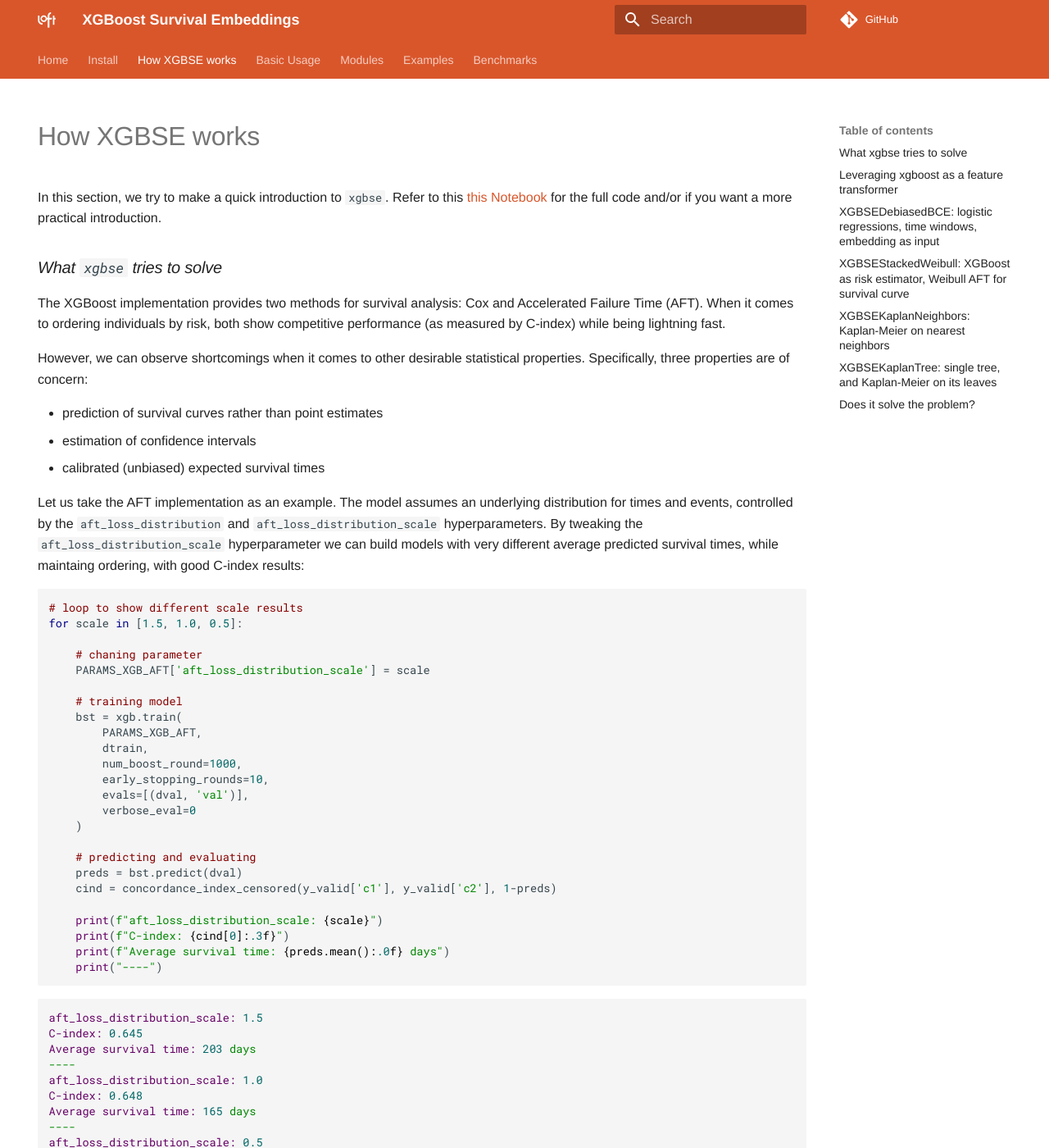
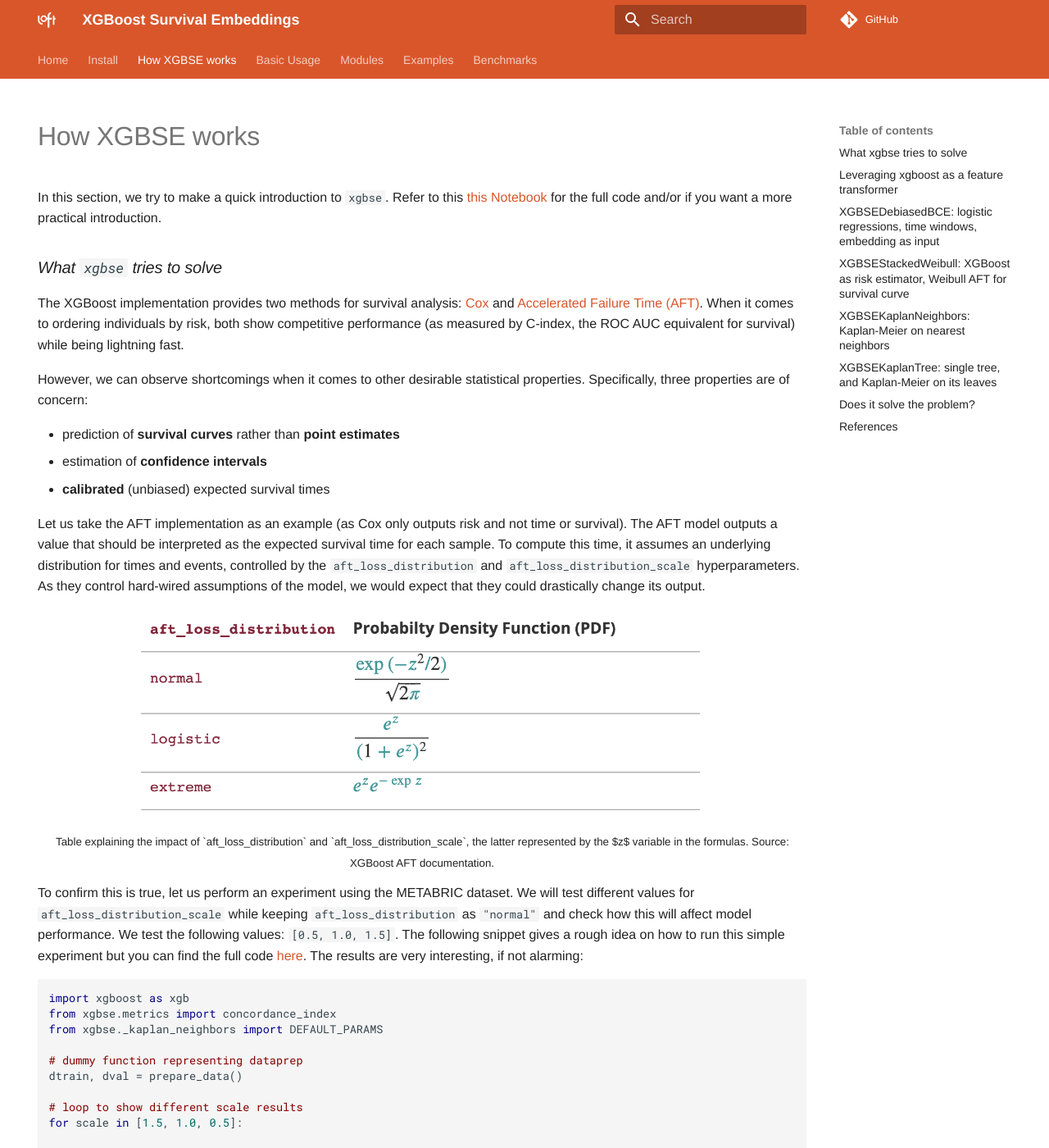
Before and after one commit to loft-br/xgboost-survival-embeddings, an MkDocs documentation site: the page built from docs/how_xgbse_works.md, in a window 1280 px wide and 1400 px high. Shown: the whole window at 82% size. Built offline with MkDocs 1.6.1 and Material for MkDocs 9.7.7, drawn with Linux system fonts in a browser that asks for light colours; nearby versions of some CDN libraries; some web fonts are replaced; comment, search, counter and statistics services are not loaded; some of the changed text lies outside the part shown.

Commit message:
docs: improving documentation so its closer to towards data science post

````diff
--- a/docs/how_xgbse_works.md
+++ b/docs/how_xgbse_works.md
@@ -7,26 +7,41 @@
 
 ### *What `xgbse` tries to solve*
 
-The XGBoost implementation provides two methods for survival analysis: Cox and Accelerated Failure Time (AFT). When it comes to ordering individuals by risk, both show competitive performance (as measured by C-index) while being lightning fast.
+The XGBoost implementation provides two methods for survival analysis: [Cox](https://forecast.global/insight/underrated-in-ml-intro-to-survival-analysis/) and [Accelerated Failure Time (AFT)](https://xgboost.readthedocs.io/en/latest/tutorials/aft_survival_analysis.html). When it comes to ordering individuals by risk, both show competitive performance (as measured by C-index, the ROC AUC equivalent for survival) while being lightning fast.
 
 However, we can observe shortcomings when it comes to other desirable statistical properties. Specifically, three properties are of concern:
 
-* prediction of survival curves rather than point estimates
-* estimation of confidence intervals
-* calibrated (unbiased) expected survival times
+* prediction of **survival curves** rather than **point estimates**
+* estimation of **confidence intervals**
+* **calibrated** (unbiased) expected survival times
 
-Let us take the AFT implementation as an example. The model assumes an underlying distribution for times and events, controlled by the `aft_loss_distribution` and `aft_loss_distribution_scale` hyperparameters. By tweaking the `aft_loss_distribution_scale` hyperparameter we can build models with very different average predicted survival times, while maintaing ordering, with good C-index results:
+Let us take the AFT implementation as an example (as Cox only outputs risk and not time or survival). The AFT model outputs a value that should be interpreted as the expected survival time for each sample. To compute this time, it assumes an underlying distribution for times and events, controlled by the `aft_loss_distribution` and `aft_loss_distribution_scale` hyperparameters. As they control hard-wired assumptions of the model, we would expect that they could drastically change its output.
+
+<center>
+    <img src="img/xgb_aft_hyperparams.png" width=700>
+    <br>
+    <sub>Table explaining the impact of `aft_loss_distribution` and `aft_loss_distribution_scale`, the latter represented by the $z$ variable in the formulas. Source: XGBoost AFT documentation.</sub>
+</center>
+
+To confirm this is true, let us perform an experiment using the METABRIC dataset. We will test different values for `aft_loss_distribution_scale` while keeping `aft_loss_distribution` as `"normal"` and check how this will affect model performance. We test the following values: `[0.5, 1.0, 1.5]`. The following snippet gives a rough idea on how to run this simple experiment but you can find the full code [here](https://github.com/loft-br/xgboost-survival-embeddings/blob/main/examples/how_xgbse_works.ipynb). The results are very interesting, if not alarming:
 
 ```python
+import xgboost as xgb
+from xgbse.metrics import concordance_index
+from xgbse._kaplan_neighbors import DEFAULT_PARAMS
+
+# dummy function representing dataprep
+dtrain, dval = prepare_data()
+
 # loop to show different scale results
 for scale in [1.5, 1.0, 0.5]:
 
     # chaning parameter
-    PARAMS_XGB_AFT['aft_loss_distribution_scale'] = scale
+    DEFAULT_PARAMS['aft_loss_distribution_scale'] = scale
 
     # training model
     bst = xgb.train(
-        PARAMS_XGB_AFT,
+        DEFAULT_PARAMS,
         dtrain,
         num_boost_round=1000,
         early_stopping_rounds=10,
@@ -36,10 +51,10 @@
 
     # predicting and evaluating
     preds = bst.predict(dval)
-    cind = concordance_index_censored(y_valid['c1'], y_valid['c2'], 1-preds)
+    cind = concordance_index(y_valid, -preds, risk_strategy="precomputed")
 
     print(f"aft_loss_distribution_scale: {scale}")
-    print(f"C-index: {cind[0]:.3f}")
+    print(f"C-index: {cind:.3f}")
     print(f"Average survival time: {preds.mean():.0f} days")
     print("----")
 ```
@@ -59,9 +74,15 @@
 ----
 ```
 
-If we plot the average predictions alongside a unbiased survival estimator such as the Kaplan Meier we can check that for each step of `0.5` in `aft_loss_distribution_scale` we move roughly one decile to the right in the curve.
+In all three scenarios, we can build models with C-index results close to the state of the art [8]. However, our predictions change drastically, with two models showing an average predicted survival time difference of 78 days. This difference would perhaps be understandable if we were analyzing a single sample. But we're looking across the full validation dataset where the average prediction should be fairly stable regardless of which model we use.
 
-<img src="img/avg_preds_vs_kaplan_xgb.png">
+If we plot these results alongside an unbiased survival estimator such as the Kaplan Meier we can check that for each step of `0.5` in `aft_loss_distribution_scale` we move roughly one decile to the right in the curve. Also, we don't see a full survival curve: XGBoost only outputs point time-to-event predictions (no confidence intervals either).
+
+<center>
+    <img src="img/avg_preds_vs_kaplan_xgb.png">
+    <br>
+    <sub>Vanilla XGBoost outputs predictions that are overly sensitive to hyperparameters, which prevents its use on applications that are sensitive to survival curve calibration.</sub>
+</center>
 
 So what predictions should we trust? Such sensitivity to hyperparameters (`0.003` C-index variation yet 78 days difference) raises red flags for applications that are dependent on robust and calibrated time-to-event estimates, mining trust and preventing shipping survival analysis models to production.
 
@@ -70,6 +91,14 @@
 Although in need of an extension for statistical rigor, `xgboost` is still a powerhouse. C-index results show that the model can capture a great deal of signal, being competitive with the state of the art. We just need to adapt how we use it.
 
 Besides being leveraged for prediction tasks, Gradient Boosted Trees (GBTs) can also be used as ***feature transformers*** of the input data. Trees in the ensemble perform splits on features that discriminate the target, encoding the most relevant information for the task at hand in their structure. In particular, the terminal nodes (leaves) at each tree in the ensemble define a ***[feature transformation](http://scikit-learn.org/stable/auto_examples/ensemble/plot_feature_transformation.html) (embedding)*** of the input data.
+
+
+<center>
+    <img src="img/xgb_feature_transform.png" width=700>
+    <br>
+    <sub>We can extract features from a forest model like XGBoost, transforming the original feature space into a "leaf occurrence" embedding. Orange nodes represent the path of a single sample in the ensemble.
+</sub>
+</center>
 
 This kind of *tree ensemble embedding* has very convenient properties:
 
@@ -130,14 +159,22 @@
 Now we return to the first example and check how `XGBEmbedKaplanNeighbors` performs:
 
 ```python
+# importing xgbse
+from xgbse import XGBSEKaplanNeighbors
+from xgbse._kaplan_neighbors import DEFAULT_PARAMS
+from xgbse.metrics import concordance_index
+
+# dummy function representing dataprep
+dtrain, dval = prepare_data()
+
 # loop to show different scale results
 for scale in [1.5, 1.0, 0.5]:
 
     # chaning parameter
-    PARAMS_XGB_AFT['aft_loss_distribution_scale'] = scale
+    DEFAULT_PARAMS['aft_loss_distribution_scale'] = scale
 
     # training model
-    xgbse_model = XGBSEKaplanNeighbors(PARAMS_XGB_AFT, n_neighbors=30)
+    xgbse_model = XGBSEKaplanNeighbors(DEFAULT_PARAMS, n_neighbors=30)
     xgbse_model.fit(
         X_train, y_train,
         validation_data = (X_valid, y_valid),
@@ -147,11 +184,11 @@
 
     # predicting and evaluating
     preds = xgbse_model.predict(X_valid)
-    cind = concordance_index_censored(y_valid['c1'], y_valid['c2'], (1-preds).mean(axis=1))
+    cind = concordance_index(y_valid, preds)
     avg_probs = preds[[30, 90, 150]].mean().values.round(4).tolist()
 
     print(f"aft_loss_distribution_scale: {scale}")
-    print(f"C-index: {cind[0]:.3f}")
+    print(f"C-index: {cind:.3f}")
     print(f"Average probability of survival at [30, 90, 150] days: {avg_probs}")
     print("----")
 ```
@@ -173,6 +210,31 @@
 
 As measured by the average probability of survival in 30, 90 and 150 days the model is very stable, showing similar calibration results independently of `aft_loss_distribution_scale` choice, with comparable (or a bit worse) C-index results. Visually, the comparison of the average model predictions to a Kaplan Meier yields much better results:
 
-<img src="img/avg_preds_vs_kaplan_xgbse.png">
+<center>
+    <img src="img/avg_preds_vs_kaplan_xgbse.png">
+    <br>
+    <sub>XGBSE outputs a full survival curve and it is much more stable than vanilla XGBoost, its average prediction being fairly close to the unbiased KM estimator. </sub>
+</center>
 
 No more point estimates and high variation! Although is too harsh to claim that the problem is solved, we believe that the package can be a good, more statistically robust alternative to survival analysis.
+
+
+### *References*
+
+[1] X. He, J. Pan, O. Jin, T. Xu, B. Liu, T. Xu, Y. Shi, A. Atallah, R. Herbrich, S. Bowers, and J. Q. Candela. [Practical Lessons from Predicting Clicks on Ads at Facebook](https://research.fb.com/wp-content/uploads/2016/11/practical-lessons-from-predicting-clicks-on-ads-at-facebook.pdf) (2014). In Proceedings of the Eighth International Workshop on Data Mining for Online Advertising (ADKDD’14).
+
+[2] [Feature transformations with ensembles of trees](https://scikit-learn.org/stable/auto_examples/ensemble/plot_feature_transformation.html). Scikit-learn documentation at <https://scikit-learn.org/>.
+
+[3] G. Marmerola. [Calibration of probabilities for tree-based models](https://gdmarmerola.github.io/probability-calibration/). Personal Blog at <https://gdmarmerola.github.io/>.
+
+[4] G. Marmerola. [Supervised dimensionality reduction and clustering at scale with RFs with UMAP](https://gdmarmerola.github.io/umap-supervised-embeddings/). Personal Blog at <https://gdmarmerola.github.io/>.
+
+[5] C. Yu, R. Greiner, H. Lin, V. Baracos. [Learning Patient-Specific Cancer Survival Distributions as a Sequence of Dependent Regressors](http://www.cs.cornell.edu/~cnyu/papers/nips11_survival.pdf). Advances in Neural Information Processing Systems 24 (NIPS 2011).
+
+[6] H. Kvamme, Ø. Borgan. [The Brier Score under Administrative Censoring: Problems and Solutions](https://arxiv.org/pdf/1912.08581.pdf). arXiv preprint arXiv:1912.08581.
+
+[7] S. Sawyer. [The Greenwood and Exponential Greenwood Confidence Intervals in Survival Analysis](https://www.math.wustl.edu/~sawyer/handouts/greenwood.pdf). Handout on Washington University in St. Louis website.
+
+[8] H. Kvamme, Ø. Borgan, and I. Scheel. [Time-to-event prediction with neural networks and Cox regression](https://jmlr.org/papers/v20/18-424.html). Journal of Machine Learning Research, 20(129):1–30, 2019.
+
+[9] H. Haider, B. Hoehn, S. Davis, R. Greiner. [Effective Ways to Build and Evaluate Individual Survival Distributions](https://arxiv.org/pdf/1811.11347.pdf). Journal of Machine Learning Research 21 (2020) 1–63.
````
Also changed, not shown: docs/basic-usage.md (+23 -23 lines), docs/img/xgb_aft_hyperparams.png (added), docs/img/xgb_feature_transform.png (added).
